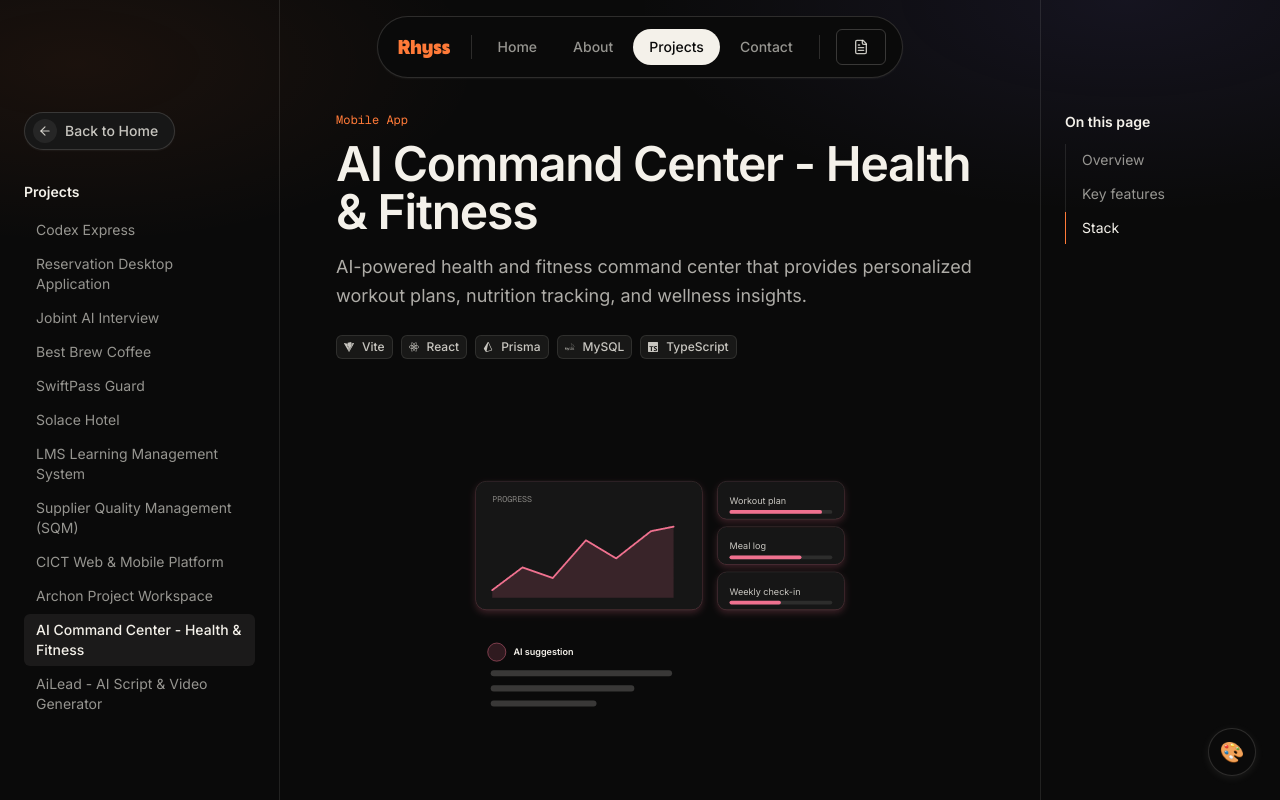
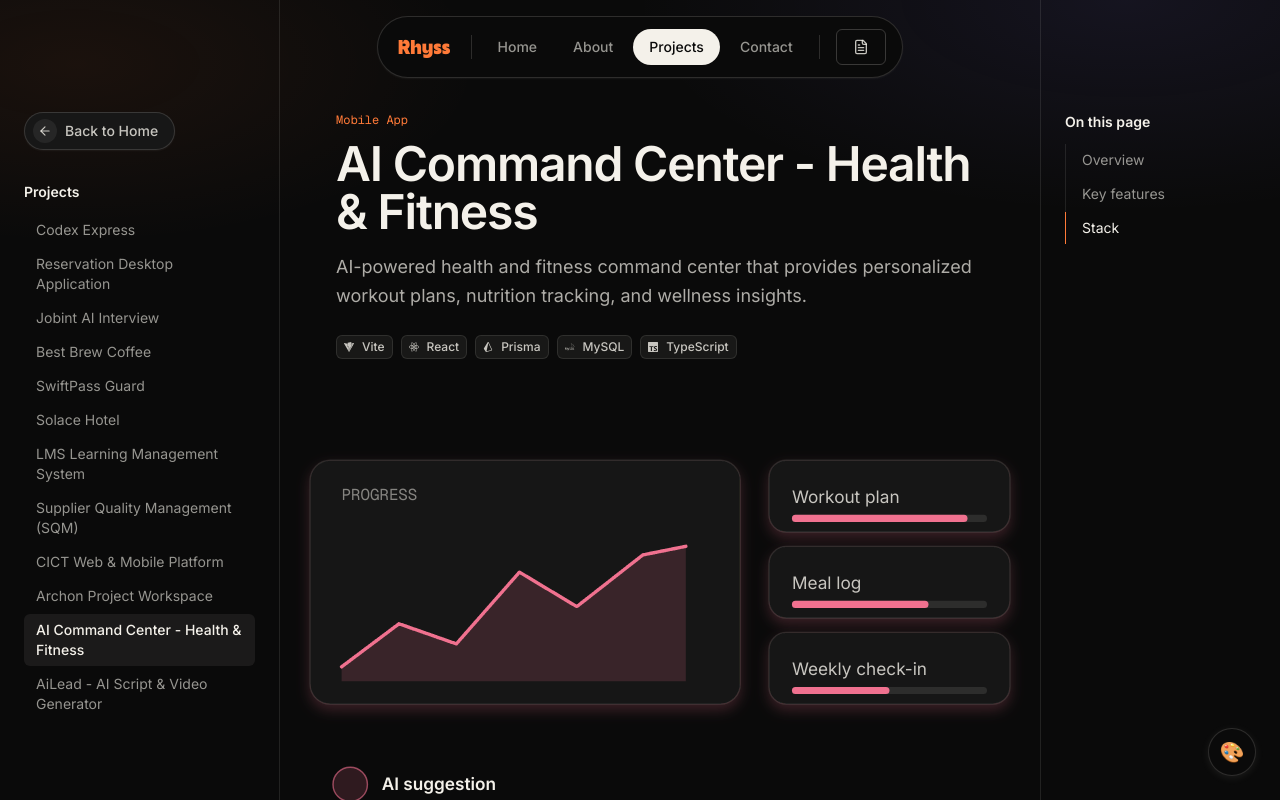
Before and after one commit to uyronmarche14/Portfolio, a Next.js app: page /projects/ai-command-center-fitness in a window 1280 px wide. Shown: the top 800 px of the page. Built offline with nearby package versions, Linux system fonts and the light colour scheme.

Commit message:
feat: scene background on home cards only, larger background-free visuals on project pages

```diff
--- a/app/components/features/experience/ExperienceVisualKit.tsx
+++ b/app/components/features/experience/ExperienceVisualKit.tsx
@@ -36,8 +36,8 @@ export function VisualFrame({ children }: { children: ReactNode }) {
     <PlayContext.Provider value={inView && !reduce}>
       <svg
         ref={ref}
-        viewBox="0 0 560 440"
-        className="h-full w-full"
+        viewBox="20 30 520 380"
+        className="h-full w-full overflow-visible"
         preserveAspectRatio="xMidYMid meet"
         aria-hidden="true"
         focusable="false"
--- a/app/components/ui/projectCard.tsx
+++ b/app/components/ui/projectCard.tsx
@@ -41,7 +41,7 @@ const ProjectCard: React.FC<ProjectCardProps> = ({ project, index }) => {
     <article className="group flex w-full flex-col">
       <Link
         href={`/projects/${project.id}`}
-        className="relative block aspect-[16/10] w-full rounded-lg"
+        className="relative block aspect-[16/10] w-full overflow-hidden rounded-lg border border-foreground/15 bg-foreground/[0.04]"
       >
         {hasProjectVisual(project.id) ? (
           <>
@@ -52,7 +52,7 @@ const ProjectCard: React.FC<ProjectCardProps> = ({ project, index }) => {
                 alt={`${project.title} screenshot`}
                 fill
                 sizes="(max-width: 768px) 100vw, 50vw"
-                className="rounded-lg object-cover opacity-0 transition-opacity duration-300 group-hover:opacity-100 motion-reduce:transition-none"
+                className="object-cover opacity-0 transition-opacity duration-300 group-hover:opacity-100 motion-reduce:transition-none"
               />
             )}
           </>
--- a/app/projects/[id]/page.tsx
+++ b/app/projects/[id]/page.tsx
@@ -140,7 +140,7 @@ export default function ProjectPage() {
           </header>
 
           {(project.image || hasProjectVisual(project.id)) && (
-            <div className="mt-10">
+            <div className="mt-10 lg:-mx-16 xl:-mx-28">
               {project.image && hasProjectVisual(project.id) && (
                 <FilterTabs
                   label="Project media"
@@ -174,7 +174,7 @@ export default function ProjectPage() {
                 </figure>
               ) : (
                 <div>
-                  <ProjectVisual id={project.id} className="aspect-[4/3] w-full p-4 sm:aspect-video" />
+                  <ProjectVisual id={project.id} className="aspect-[4/3] w-full sm:aspect-[16/10]" />
                 </div>
               )}
             </div>
```
